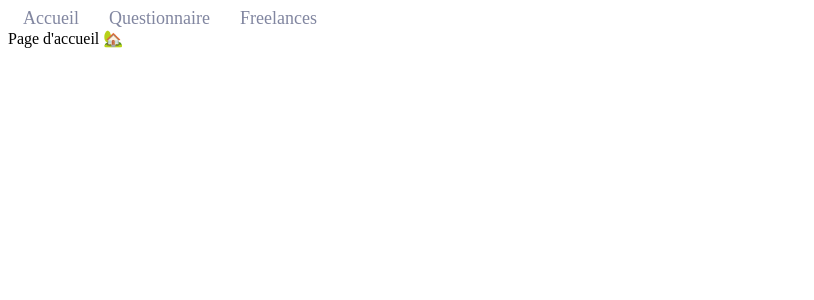
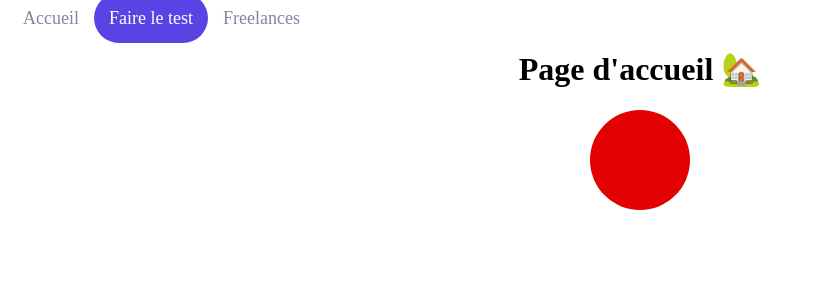
Before and after one commit to Reididsorg/react-2, a React (Create React App) app: page / in a window 1280 px wide. Shown: the top 300 px of the page, without its empty margins (0-814 px from the left). Built offline with nearby package versions, Linux system fonts and the light colour scheme.

Commit message:
Transmit props to css thanks to 'styled-components' #develop

```diff
--- a/src/components/Header/index.jsx
+++ b/src/components/Header/index.jsx
@@ -6,13 +6,18 @@ const StyledLink = styled(Link)`
   color: #8186a0;
   text-decoration: none;
   font-size: 18px;
+  ${(props) =>
+    props.$isFullLink &&
+    `color: white; border-radius: 30px; background-color: #5843E4;`}
 `
 
 function Header() {
   return (
     <nav>
       <StyledLink to="/">Accueil</StyledLink>
-      <StyledLink to="/survey/1">Questionnaire</StyledLink>
+      <StyledLink to="/survey/1" $isFullLink>
+        Faire le test
+      </StyledLink>
       <StyledLink to="/freelances">Freelances</StyledLink>
     </nav>
   )
--- a/src/pages/Home/index.jsx
+++ b/src/pages/Home/index.jsx
@@ -1,5 +1,34 @@
+import { useState } from 'react'
+import styled from 'styled-components'
+
+const HomeContainer = styled.div`
+  width: 100%;
+  display: flex;
+  align-items: center;
+  flex-direction: column;
+`
+
+const Balloon = styled.div`
+  height: 100px;
+  width: 100px;
+  border-radius: 50px;
+  background-color: #e20202;
+  // 4. Récupération de la prop 'size' de Balloon pour utiliser sa valeur dans le css
+  transform: scale(${({ size }) => size});
+`
+
 function Home() {
-  return <div>Page d'accueil 🏡</div>
+  // 1. State 'size' initié à la taille 1
+  const [size, setSize] = useState(1)
+
+  return (
+    <HomeContainer>
+      {/* 2. onClick : Fonction fléchée qui invoque la méthode setSize du state en augmentant le paramètre de 0.1 (+10%) */}
+      <h1 onClick={() => setSize(size + 0.1)}> Page d'accueil 🏡</h1>
+      {/* 3. Utilisation du state 'size' en tant que prop pour transmettre sa valeur au composant <Balloon /> */}
+      <Balloon size={size} />
+    </HomeContainer>
+  )
 }
 
 export default Home
```
